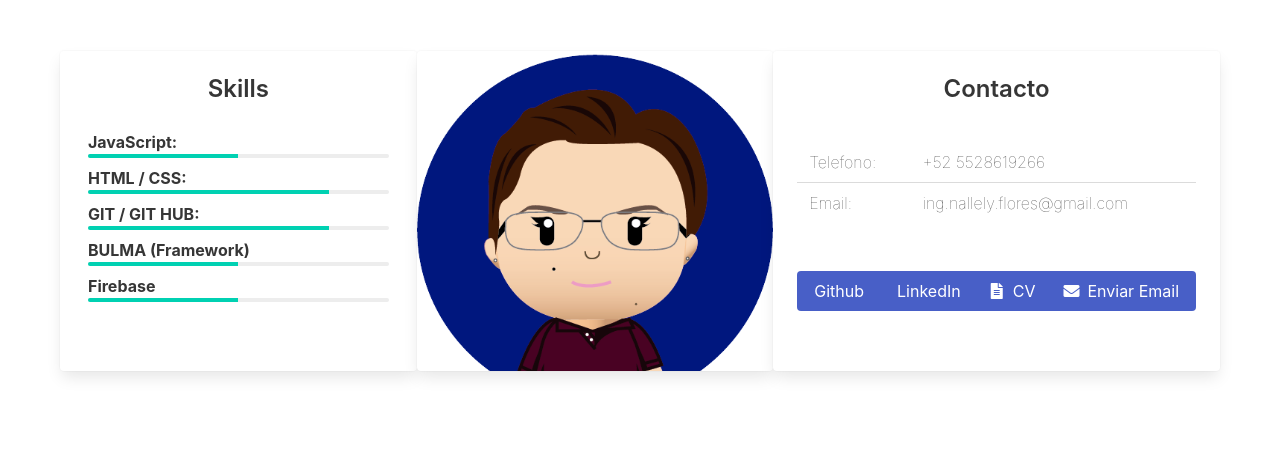
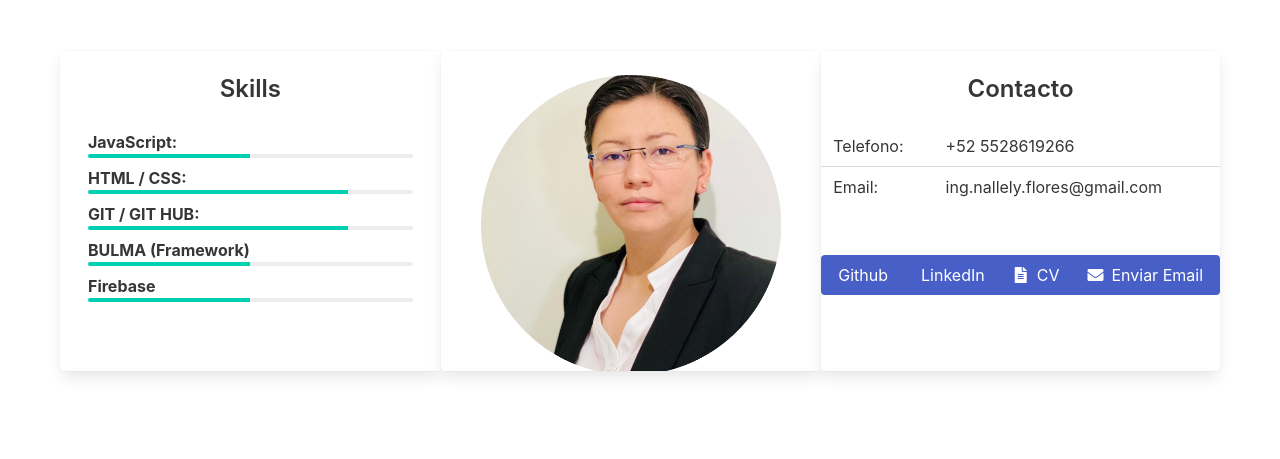
Before and after one commit to fasez26/portafolio, a website: page src/index.html in a window 1280 px wide. Shown: the part 1044-1503 px from the top of the page. Drawn offline with nearby package versions, Linux system fonts and the light colour scheme.

Commit message:
Foto de perfil

```diff
--- a/src/index.html
+++ b/src/index.html
@@ -54,12 +54,7 @@
         <h2 class="subtitle is-3">
           Ing. en Sistemas Computacionales
         </h2>
-        <!-- <figure class="image">
-            <img src="descarga.png" alt="Cards template screenshot">
-          </figure> -->
-        <!-- <div class="file is-right"> -->
-        <img width="20%" height="20%" src="descarga.png" alt="IMG-9435" border="0">
-        <!-- </div>  -->
+        <img  width="202px" height="202px" src="nalle_avatar_2.png" >
       </div>
     </div>
   </section>
@@ -155,26 +150,32 @@
             </div>
           </div>
         </div>
-        <div class="column">
-          <div class="card">
-            <div class="card-image">
-              <figure class="image is-1by1">
-                <img  src="nalle_avatar_2.png" alt="IMG-9435" border="0">
+        <div class='column '>
+          <div class='card '>
+            <div class='card-content is-flex is-horizontal-center'>
+              <figure><img width="300px" height="300px" src='descarga.png'></figure>
+            </div>
+          </div>
+        </div>
+        <!-- <div class="column">
+          <div class="card is-horizontal-center">
+            <div class="card-image ">
+              <figure class="image is-64x64 ">
+                <img  src="descarga.png" alt="IMG-9435" border="0">
 
               </figure>
             </div>
           </div>
-        </div>
+        </div> -->
           <!-- Profile -->
+          <div class="colum">
           <div class="card">
             <div class="card-content">
               <h3 class="title is-4">Contacto</h3>
+            </div>
               <div class="content">
-                <table class="table1">
-                  <tr>
-                    <th colspan="1"></th>
-                    <th colspan="2"></th>
-                  </tr>
+                <table class="table">
+
                   <tr>
                     <td>Telefono:</td>
                     <td>+52 5528619266</td>
@@ -205,7 +206,7 @@
                   <span>Enviar Email</span>
                 </a>
               </div>
-            </div>
+
           </div>
         </div>
 
--- a/src/personal.css
+++ b/src/personal.css
@@ -47,9 +47,6 @@
     flex-shrink: 1;
     padding: .75rem;
   }
-  .table1{
-    font-weight: 90;
-    border-collapse: collapse;
-    border-spacing: 0;
-
+  .is-horizontal-center {
+    justify-content: center;
   }
```
Also changed, not shown: src/Perfil.jpeg (deleted).
